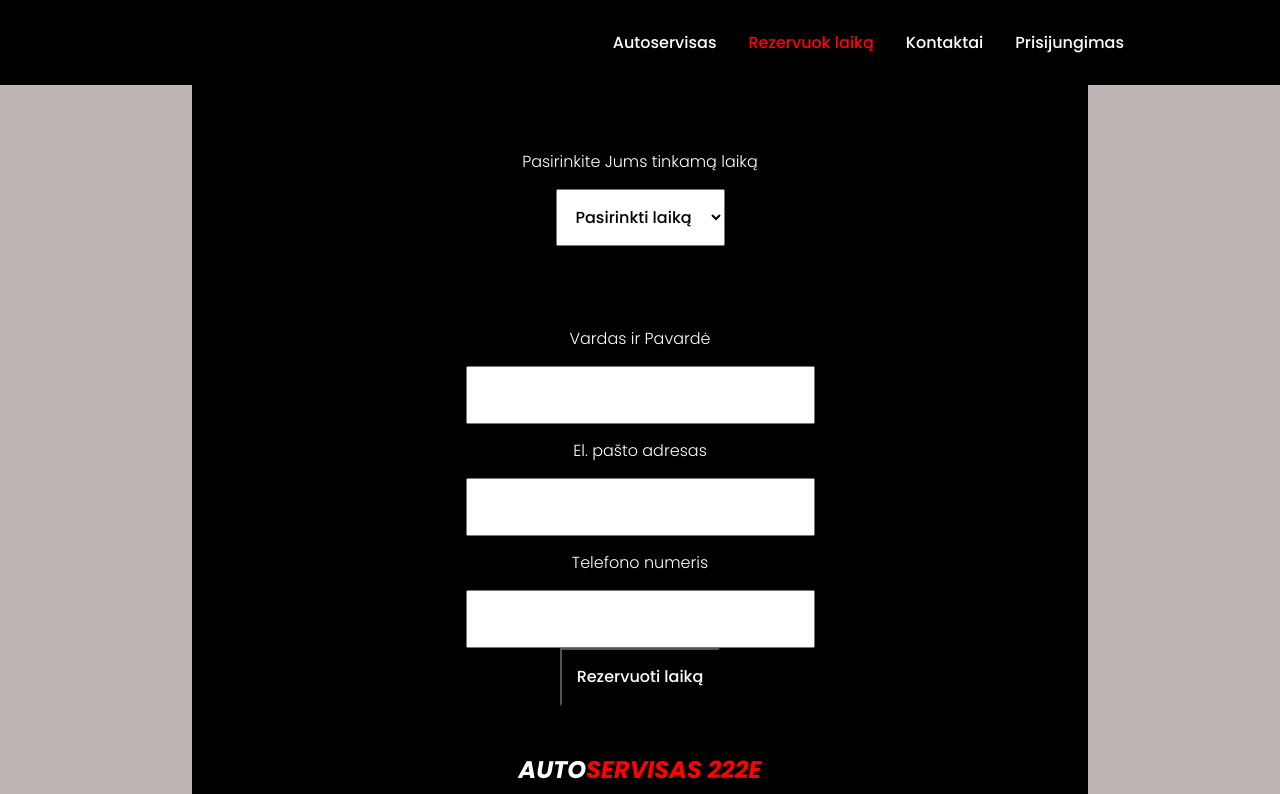
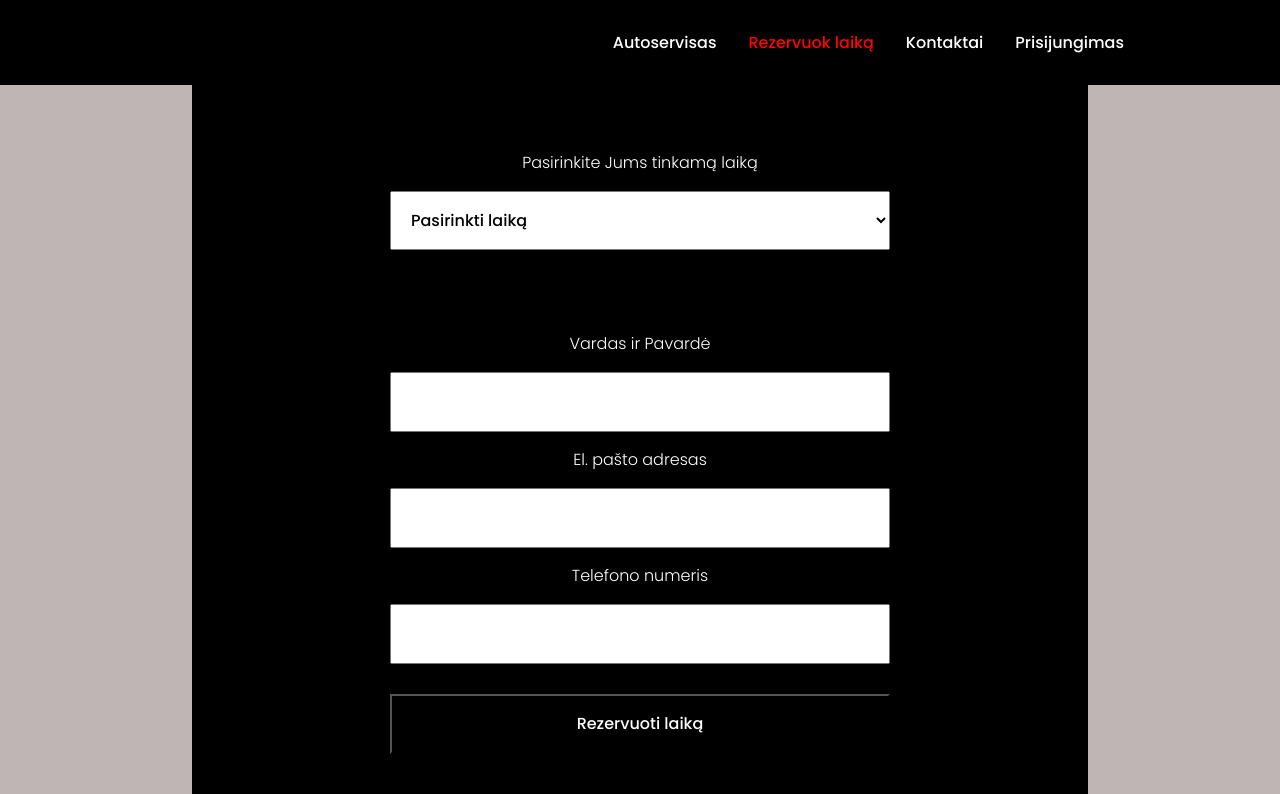
Before and after one commit to Sandruttee/autoservisas222e, a React (Create React App) app: page /BookingApp in a window 1280 px wide. Shown: the top 794 px of the page. Built offline with nearby package versions, Linux system fonts and the light colour scheme.

Commit message:
css sdjust for forms/buttons

```diff
--- a/src/pages/styling.css
+++ b/src/pages/styling.css
@@ -110,13 +110,15 @@ p {
 /* Available Time Form page */
 
 .loginButton {
-  max-width: 100%;
-  padding: 15px;
+  margin-top: 30px;
+  width: 500px;
+  padding: 16px;
   background-color: var(--background-black);
   color: white;
 }
 .loginInput {
-  padding: 15px;
+  padding: 16px;
+  width: 500px;
 }
 
 /* */
@@ -218,12 +220,12 @@ a {
 /* Booking page */
 
 .bookingInput {
-  padding: 15px;
-  max-width: 50%;
+  padding: 16px;
+  width: 500px;
 }
 
 .bookingLabel {
-  padding: 15px;
+  padding: 16px;
 }
 
 /* Footer */
```
